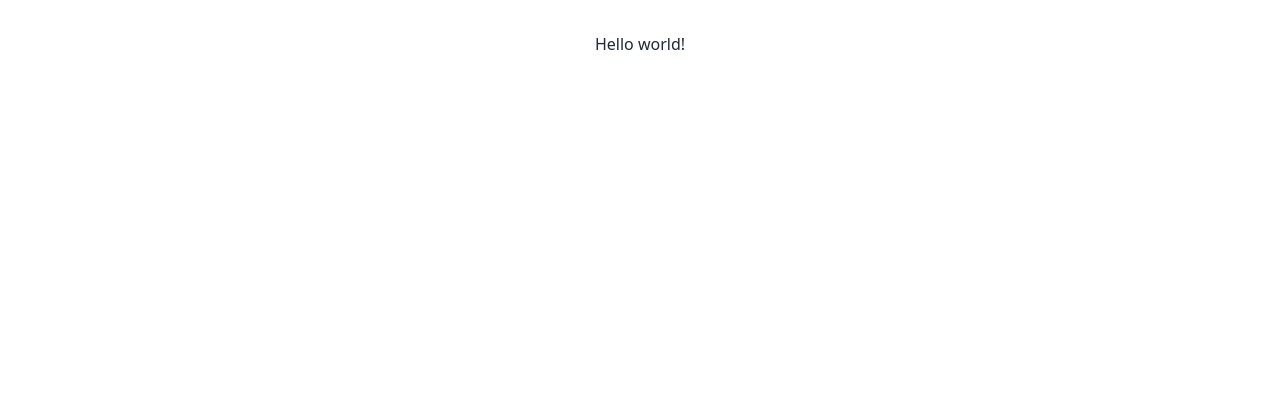
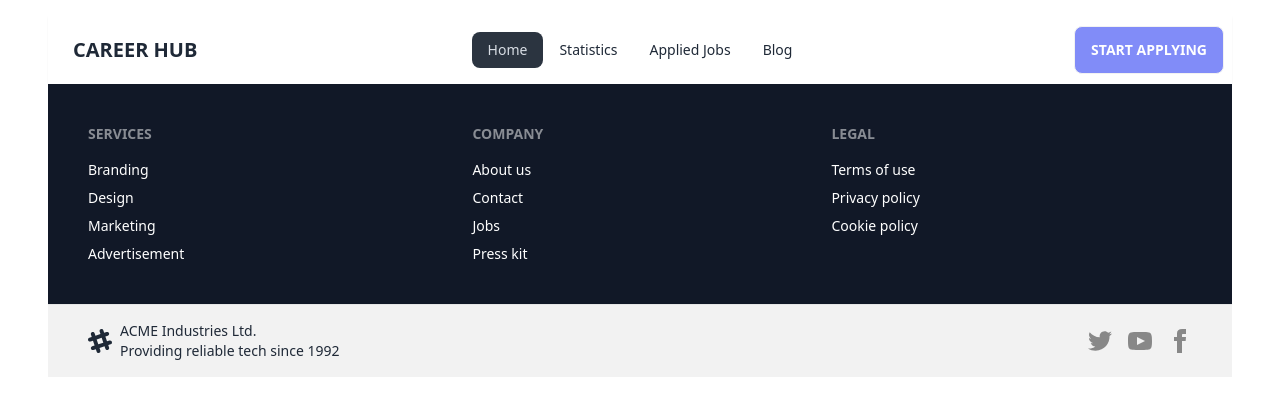
Before and after one commit to oworkmahade/React-Career-Hub, a React (Vite) app: page / in a window 1280 px wide. Shown: the top 416 px of the page. Built offline with nearby package versions, Linux system fonts and the light colour scheme.

Commit message:
commited

```diff
--- /dev/null
+++ b/src/Components/Appliedjobs/Appliedjobs.jsx
@@ -0,0 +1,5 @@
+const Appliedjobs = () => {
+  return <div></div>;
+};
+
+export default Appliedjobs;
--- /dev/null
+++ b/src/Components/Blog/Blog.jsx
@@ -0,0 +1,5 @@
+const Blog = () => {
+  return <div></div>;
+};
+
+export default Blog;
--- /dev/null
+++ b/src/Components/ErrorPage/ErrorPage.jsx
@@ -0,0 +1,25 @@
+import { useRouteError, Link } from "react-router-dom";
+
+const ErrorPage = () => {
+  const error = useRouteError();
+  return (
+    <div className="min-h-screen flex flex-col items-center justify-center bg-gray-50 text-center px-4">
+      <h2 className="text-2xl font-semibold text-gray-800 mb-2">
+        Something went wrong
+      </h2>
+
+      <p className="text-gray-600 mb-6">
+        {error?.statusText || error?.message || "Page not found"}
+      </p>
+
+      <Link
+        to="/"
+        className="px-6 py-2 rounded-lg bg-indigo-500 text-white hover:bg-indigo-600 transition"
+      >
+        Go Back Home
+      </Link>
+    </div>
+  );
+};
+
+export default ErrorPage;
--- /dev/null
+++ b/src/Components/Footer/Footer.jsx
@@ -0,0 +1,87 @@
+const Footer = () => {
+  return (
+    <>
+      <footer className="footer sm:footer-horizontal text-white p-10 bg-gray-900 ">
+        <nav>
+          <h6 className="footer-title">Services</h6>
+          <a className="link link-hover">Branding</a>
+          <a className="link link-hover">Design</a>
+          <a className="link link-hover">Marketing</a>
+          <a className="link link-hover">Advertisement</a>
+        </nav>
+        <nav>
+          <h6 className="footer-title">Company</h6>
+          <a className="link link-hover">About us</a>
+          <a className="link link-hover">Contact</a>
+          <a className="link link-hover">Jobs</a>
+          <a className="link link-hover">Press kit</a>
+        </nav>
+        <nav>
+          <h6 className="footer-title">Legal</h6>
+          <a className="link link-hover">Terms of use</a>
+          <a className="link link-hover">Privacy policy</a>
+          <a className="link link-hover">Cookie policy</a>
+        </nav>
+      </footer>
+      <footer className="footer bg-base-200 text-base-content border-base-300 border-t px-10 py-4">
+        <aside className="grid-flow-col items-center">
+          <svg
+            width="24"
+            height="24"
+            viewBox="0 0 24 24"
+            xmlns="http://www.w3.org/2000/svg"
+            fillRule="evenodd"
+            clipRule="evenodd"
+            className="fill-current"
+          >
+            <path d="M22.672 15.226l-2.432.811.841 2.515c.33 1.019-.209 2.127-1.23 2.456-1.15.325-2.148-.321-2.463-1.226l-.84-2.518-5.013 1.677.84 2.517c.391 1.203-.434 2.542-1.831 2.542-.88 0-1.601-.564-1.86-1.314l-.842-2.516-2.431.809c-1.135.328-2.145-.317-2.463-1.229-.329-1.018.211-2.127 1.231-2.456l2.432-.809-1.621-4.823-2.432.808c-1.355.384-2.558-.59-2.558-1.839 0-.817.509-1.582 1.327-1.846l2.433-.809-.842-2.515c-.33-1.02.211-2.129 1.232-2.458 1.02-.329 2.13.209 2.461 1.229l.842 2.515 5.011-1.677-.839-2.517c-.403-1.238.484-2.553 1.843-2.553.819 0 1.585.509 1.85 1.326l.841 2.517 2.431-.81c1.02-.33 2.131.211 2.461 1.229.332 1.018-.21 2.126-1.23 2.456l-2.433.809 1.622 4.823 2.433-.809c1.242-.401 2.557.484 2.557 1.838 0 .819-.51 1.583-1.328 1.847m-8.992-6.428l-5.01 1.675 1.619 4.828 5.011-1.674-1.62-4.829z"></path>
+          </svg>
+          <p>
+            ACME Industries Ltd.
+            <br />
+            Providing reliable tech since 1992
+          </p>
+        </aside>
+        <nav className="md:place-self-center md:justify-self-end text-[rgb(136,136,136)]">
+          <div className="grid grid-flow-col gap-4">
+            <a>
+              <svg
+                xmlns="http://www.w3.org/2000/svg"
+                width="24"
+                height="24"
+                viewBox="0 0 24 24"
+                className="fill-current"
+              >
+                <path d="M24 4.557c-.883.392-1.832.656-2.828.775 1.017-.609 1.798-1.574 2.165-2.724-.951.564-2.005.974-3.127 1.195-.897-.957-2.178-1.555-3.594-1.555-3.179 0-5.515 2.966-4.797 6.045-4.091-.205-7.719-2.165-10.148-5.144-1.29 2.213-.669 5.108 1.523 6.574-.806-.026-1.566-.247-2.229-.616-.054 2.281 1.581 4.415 3.949 4.89-.693.188-1.452.232-2.224.084.626 1.956 2.444 3.379 4.6 3.419-2.07 1.623-4.678 2.348-7.29 2.04 2.179 1.397 4.768 2.212 7.548 2.212 9.142 0 14.307-7.721 13.995-14.646.962-.695 1.797-1.562 2.457-2.549z"></path>
+              </svg>
+            </a>
+            <a>
+              <svg
+                xmlns="http://www.w3.org/2000/svg"
+                width="24"
+                height="24"
+                viewBox="0 0 24 24"
+                className="fill-current"
+              >
+                <path d="M19.615 3.184c-3.604-.246-11.631-.245-15.23 0-3.897.266-4.356 2.62-4.385 8.816.029 6.185.484 8.549 4.385 8.816 3.6.245 11.626.246 15.23 0 3.897-.266 4.356-2.62 4.385-8.816-.029-6.185-.484-8.549-4.385-8.816zm-10.615 12.816v-8l8 3.993-8 4.007z"></path>
+              </svg>
+            </a>
+            <a>
+              <svg
+                xmlns="http://www.w3.org/2000/svg"
+                width="24"
+                height="24"
+                viewBox="0 0 24 24"
+                className="fill-current"
+              >
+                <path d="M9 8h-3v4h3v12h5v-12h3.642l.358-4h-4v-1.667c0-.955.192-1.333 1.115-1.333h2.885v-5h-3.808c-3.596 0-5.192 1.583-5.192 4.615v3.385z"></path>
+              </svg>
+            </a>
+          </div>
+        </nav>
+      </footer>
+    </>
+  );
+};
+
+export default Footer;
--- /dev/null
+++ b/src/Components/Header/Header.jsx
@@ -0,0 +1,64 @@
+import { NavLink } from "react-router-dom";
+
+const Header = () => {
+  const links = (
+    <>
+      <li>
+        <NavLink to="/">Home</NavLink>
+      </li>
+      <li>
+        <NavLink to="/statistics">Statistics</NavLink>
+      </li>
+      <li>
+        <NavLink to="/appliedJobs">Applied Jobs</NavLink>
+      </li>
+
+      <li>
+        <NavLink to="/blog">Blog</NavLink>
+      </li>
+    </>
+  );
+
+  return (
+    <div className="navbar bg-base-100 shadow-sm">
+      <div className="navbar-start">
+        <div className="dropdown">
+          <div tabIndex={0} role="button" className="btn btn-ghost lg:hidden">
+            <svg
+              xmlns="http://www.w3.org/2000/svg"
+              className="h-5 w-5"
+              fill="none"
+              viewBox="0 0 24 24"
+              stroke="currentColor"
+            >
+              {" "}
+              <path
+                strokeLinecap="round"
+                strokeLinejoin="round"
+                strokeWidth="2"
+                d="M4 6h16M4 12h8m-8 6h16"
+              />{" "}
+            </svg>
+          </div>
+          {/* responsive starts here  */}
+          <ul
+            tabIndex="-1"
+            className="menu menu-sm dropdown-content bg-base-100 rounded-box z-1 mt-3 w-52 p-2 shadow"
+          >
+            {links}
+          </ul>
+          {/* responsive ends here  */}
+        </div>
+        <a className="btn btn-ghost text-xl font-bold">Career Hub</a>
+      </div>
+      <div className="navbar-center hidden lg:flex">
+        <ul className="menu menu-horizontal px-1">{links}</ul>
+      </div>
+      <div className="navbar-end">
+        <a className="btn bg-indigo-400 font-bold text-white">Start Applying</a>
+      </div>
+    </div>
+  );
+};
+
+export default Header;
--- /dev/null
+++ b/src/Components/Home/Home.jsx
@@ -0,0 +1,5 @@
+const Home = () => {
+  return <div></div>;
+};
+
+export default Home;
--- a/src/Components/Root/Root.jsx
+++ b/src/Components/Root/Root.jsx
@@ -1,9 +1,13 @@
 import { Outlet } from "react-router-dom";
+import Footer from "../Footer/Footer";
+import Header from "../Header/Header";
 
 const Root = () => {
   return (
-    <div>
+    <div className="mx-8 p-4">
+      <Header></Header>
       <Outlet></Outlet>
+      <Footer></Footer>
     </div>
   );
 };
--- /dev/null
+++ b/src/Components/Statistics/Statistics.jsx
@@ -0,0 +1,5 @@
+const Statistics = () => {
+  return <div></div>;
+};
+
+export default Statistics;
--- a/src/main.jsx
+++ b/src/main.jsx
@@ -1,14 +1,38 @@
 import { StrictMode } from "react";
 import { createRoot } from "react-dom/client";
 import "./index.css";
-import App from "./App.jsx";
 
 import { createBrowserRouter, RouterProvider } from "react-router-dom";
+import Root from "./Components/Root/Root.jsx";
+import Home from "./Components/Home/Home.jsx";
+import Statistics from "./Components/Statistics/Statistics.jsx";
+import Blog from "./Components/Blog/Blog.jsx";
+import Appliedjobs from "./Components/AppliedJobs/AppliedJobs.jsx";
+import ErrorPage from "./Components/ErrorPage/ErrorPage.jsx";
 
 const router = createBrowserRouter([
   {
     path: "/",
-    element: <div>Hello world!</div>,
+    element: <Root></Root>,
+    errorElement: <ErrorPage></ErrorPage>,
+    children: [
+      {
+        path: "/",
+        element: <Home></Home>,
+      },
+      {
+        path: "/statistics",
+        element: <Statistics></Statistics>,
+      },
+      {
+        path: "/appliedjobs",
+        element: <Appliedjobs></Appliedjobs>,
+      },
+      {
+        path: "/blog",
+        element: <Blog></Blog>,
+      },
+    ],
   },
 ]);
 
```
